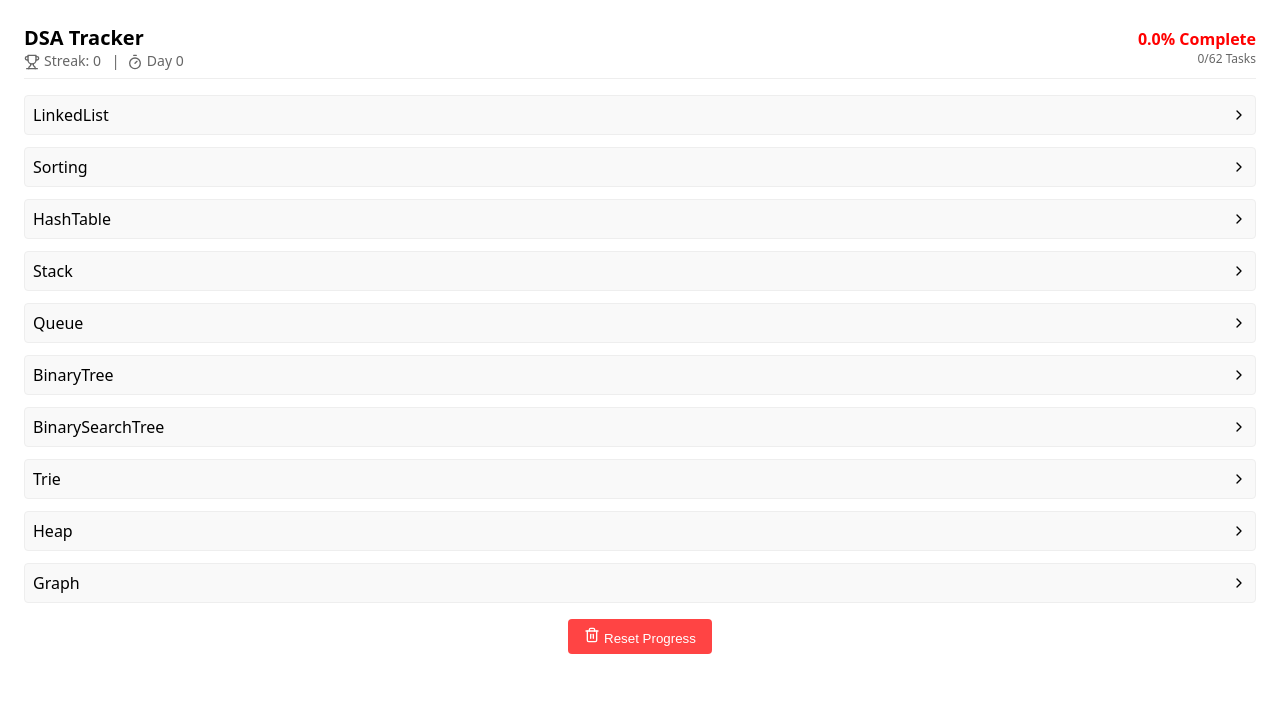
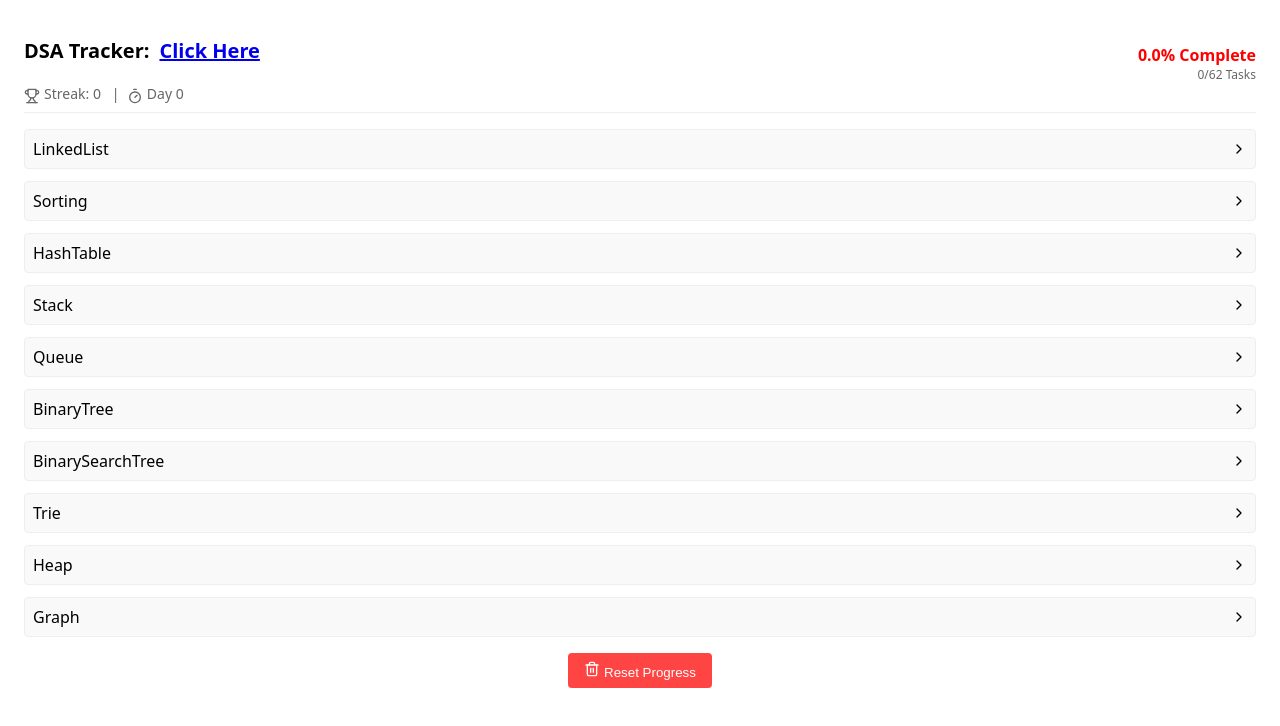
Before and after one commit to lijuuu/DSA-Tracker, a React (Vite) app: page / in a window 1280 px wide. Shown: the top 726 px of the page. Built offline with nearby package versions, Linux system fonts and the light colour scheme.

Commit message:
added DSA tutorial url

```diff
--- a/src/App.jsx
+++ b/src/App.jsx
@@ -88,7 +88,9 @@ const App = () => {
         paddingBottom: '8px',
       }}>
         <div>
-          <h1 style={{ fontSize: '20px', margin: 0 }}>DSA Tracker</h1>
+          <h1 style={{ fontSize: '20px', marginBottom:20 }}>DSA Tracker:
+            <a style={{padding:'10px'}} href="https://github.com/ashishps1/awesome-leetcode-resources?tab=readme-ov-file">Click Here</a>
+          </h1>
           <div style={{ fontSize: '14px', color: '#666' }}>
             <Trophy size={16} style={{ verticalAlign: 'middle', marginRight: '4px' }} />
             Streak: {streak} &nbsp; | &nbsp;
```
